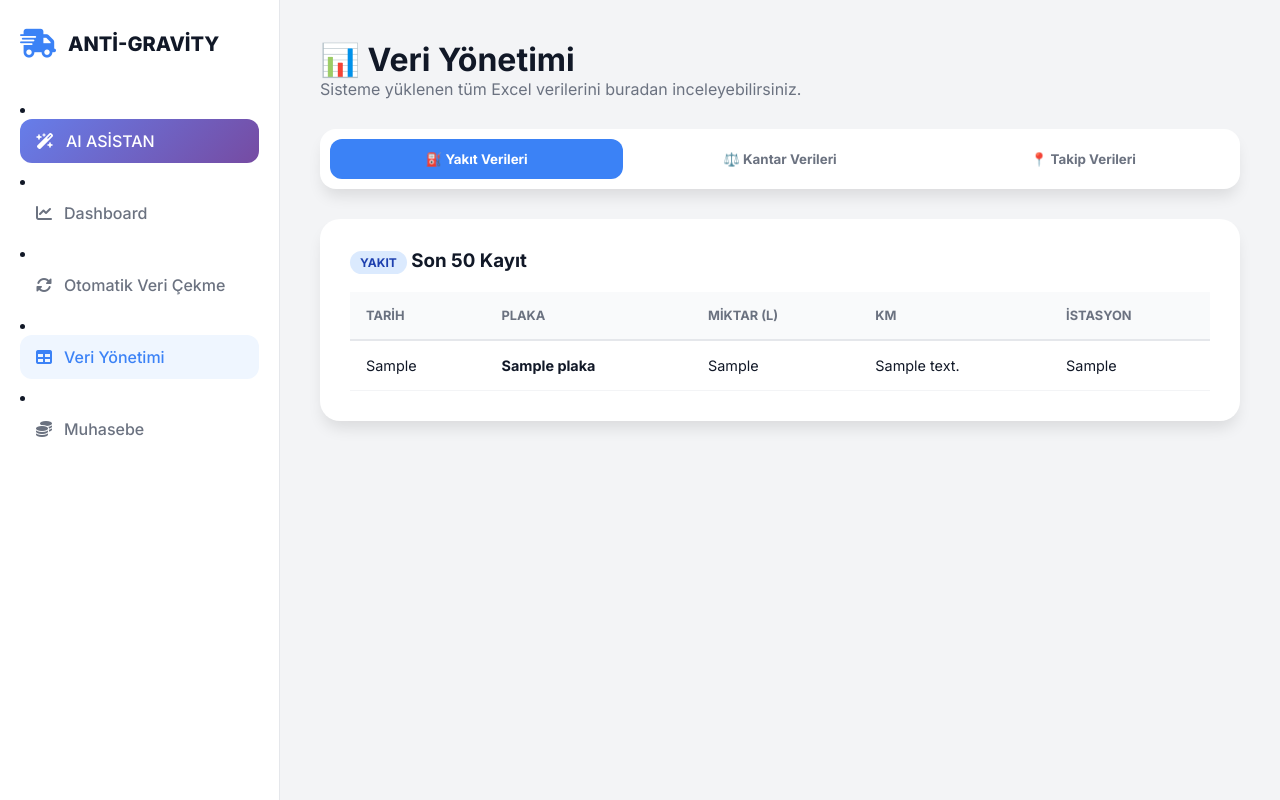
After one commit to halilibrahimgulgec/antisonprg, a Flask app: template templates/data_management.html in a window 1280 px wide. The commit adds this page. Run offline with Flask 3, Linux system fonts and the light colour scheme; the template is opened without the code that fills it: most values are stand-ins (such as "Sample title", 1, 10 or a date in 2020).

Commit message:
Otomatik veri çekme ve veri yönetimi sayfaları eklendi

```diff
--- /dev/null
+++ b/templates/data_management.html
@@ -0,0 +1,154 @@
+<!DOCTYPE html>
+<html lang="tr">
+<head>
+    <meta charset="UTF-8">
+    <meta name="viewport" content="width=device-width, initial-scale=1.0">
+    <title>Veri Yönetimi - Telematik Dashboard</title>
+    <link href="https://fonts.googleapis.com/css2?family=Inter:wght@300;400;500;600;700;800&display=swap" rel="stylesheet">
+    <link rel="stylesheet" href="https://cdnjs.cloudflare.com/ajax/libs/font-awesome/6.4.0/css/all.min.css">
+    <style>
+        :root {
+            --bg-color: #F3F4F6;
+            --primary: #3B82F6;
+            --text-main: #111827;
+            --text-muted: #6B7280;
+            --sidebar-width: 280px;
+            --radius: 20px;
+            --shadow: 0 10px 15px -3px rgba(0, 0, 0, 0.1);
+        }
+
+        * { margin: 0; padding: 0; box-sizing: border-box; font-family: 'Inter', sans-serif; }
+        body { background-color: var(--bg-color); color: var(--text-main); display: flex; min-height: 100vh; }
+
+        .sidebar { width: var(--sidebar-width); background: white; height: 100vh; position: fixed; left: 0; top: 0; padding: 30px 20px; border-right: 1px solid #E5E7EB; z-index: 1000; }
+        .logo { display: flex; align-items: center; gap: 12px; margin-bottom: 40px; text-decoration: none; color: var(--text-main); }
+        .logo i { font-size: 1.8rem; color: var(--primary); }
+        .logo h2 { font-size: 1.25rem; font-weight: 800; }
+
+        .nav-link { display: flex; align-items: center; gap: 12px; padding: 12px 16px; text-decoration: none; color: var(--text-muted); font-weight: 500; border-radius: 12px; transition: all 0.2s; margin-bottom: 8px; }
+        .nav-link:hover, .nav-link.active { background: #EFF6FF; color: var(--primary); }
+
+        .main-content { margin-left: var(--sidebar-width); flex-grow: 1; padding: 40px; }
+
+        .tabs { display: flex; gap: 10px; margin-bottom: 30px; background: white; padding: 10px; border-radius: 16px; box-shadow: var(--shadow); }
+        .tab-btn { flex: 1; padding: 12px; border: none; background: transparent; font-weight: 700; color: var(--text-muted); cursor: pointer; border-radius: 12px; transition: all 0.2s; }
+        .tab-btn.active { background: var(--primary); color: white; }
+
+        .tab-content { display: none; background: white; border-radius: var(--radius); padding: 30px; box-shadow: var(--shadow); }
+        .tab-content.active { display: block; animation: fadeIn 0.3s ease; }
+        @keyframes fadeIn { from { opacity: 0; transform: translateY(10px); } to { opacity: 1; transform: translateY(0); } }
+
+        table { width: 100%; border-collapse: collapse; margin-top: 20px; }
+        th { text-align: left; padding: 16px; background: #F9FAFB; font-size: 0.8rem; font-weight: 700; color: var(--text-muted); text-transform: uppercase; border-bottom: 2px solid #E5E7EB; }
+        td { padding: 16px; border-bottom: 1px solid #F3F4F6; font-size: 0.9rem; }
+        tr:hover { background: #F8FAFC; }
+
+        .badge { padding: 4px 10px; border-radius: 20px; font-size: 0.75rem; font-weight: 700; }
+        .badge-yakit { background: #DBEAFE; color: #1E40AF; }
+        .badge-kantar { background: #DCFCE7; color: #166534; }
+        .badge-takip { background: #FEF3C7; color: #92400E; }
+    </style>
+</head>
+<body>
+    <aside class="sidebar">
+        <a href="/" class="logo"><i class="fa-solid fa-truck-fast"></i><h2>ANTİ-GRAVİTY</h2></a>
+        <nav class="nav-menu">
+            <li class="nav-item"><a href="/ai-assistant" class="nav-link" style="background: linear-gradient(135deg, #667eea 0%, #764ba2 100%); color: white;"><i class="fa-solid fa-wand-magic-sparkles"></i> AI ASİSTAN</a></li>
+            <li class="nav-item"><a href="/" class="nav-link"><i class="fa-solid fa-chart-line"></i> Dashboard</a></li>
+            <li class="nav-item"><a href="/sync" class="nav-link"><i class="fa-solid fa-rotate"></i> Otomatik Veri Çekme</a></li>
+            <li class="nav-item"><a href="/veriler" class="nav-link active"><i class="fa-solid fa-table"></i> Veri Yönetimi</a></li>
+            <li class="nav-item"><a href="/muhasebe" class="nav-link"><i class="fa-solid fa-coins"></i> Muhasebe</a></li>
+        </nav>
+    </aside>
+
+    <main class="main-content">
+        <header style="margin-bottom: 30px;">
+            <h1>📊 Veri Yönetimi</h1>
+            <p style="color: var(--text-muted);">Sisteme yüklenen tüm Excel verilerini buradan inceleyebilirsiniz.</p>
+        </header>
+
+        <div class="tabs">
+            <button class="tab-btn active" onclick="switchTab('yakitTab', this)">⛽ Yakıt Verileri</button>
+            <button class="tab-btn" onclick="switchTab('kantarTab', this)">⚖️ Kantar Verileri</button>
+            <button class="tab-btn" onclick="switchTab('takipTab', this)">📍 Takip Verileri</button>
+        </div>
+
+        <!-- Yakıt Verileri -->
+        <div id="yakitTab" class="tab-content active">
+            <h3><span class="badge badge-yakit">YAKIT</span> Son 50 Kayıt</h3>
+            <div style="overflow-x: auto;">
+                <table>
+                    <thead>
+                        <tr><th>Tarih</th><th>Plaka</th><th>Miktar (L)</th><th>KM</th><th>İstasyon</th></tr>
+                    </thead>
+                    <tbody>
+                        {% for item in yakit %}
+                        <tr>
+                            <td>{{ item.islem_tarihi }}</td>
+                            <td><strong>{{ item.plaka }}</strong></td>
+                            <td>{{ item.yakit_miktari }}</td>
+                            <td>{{ item.km_bilgisi }}</td>
+                            <td>{{ item.istasyon_adi }}</td>
+                        </tr>
+                        {% endfor %}
+                    </tbody>
+                </table>
+            </div>
+        </div>
+
+        <!-- Kantar Verileri -->
+        <div id="kantarTab" class="tab-content">
+            <h3><span class="badge badge-kantar">KANTAR</span> Son 50 Kayıt</h3>
+            <div style="overflow-x: auto;">
+                <table>
+                    <thead>
+                        <tr><th>Tarih</th><th>Plaka</th><th>Miktar</th><th>Birim</th><th>Cari</th></tr>
+                    </thead>
+                    <tbody>
+                        {% for item in kantar %}
+                        <tr>
+                            <td>{{ item.tarih }}</td>
+                            <td><strong>{{ item.plaka }}</strong></td>
+                            <td>{{ item.miktar }}</td>
+                            <td>{{ item.birim }}</td>
+                            <td>{{ item.cari_unvan }}</td>
+                        </tr>
+                        {% endfor %}
+                    </tbody>
+                </table>
+            </div>
+        </div>
+
+        <!-- Takip Verileri -->
+        <div id="takipTab" class="tab-content">
+            <h3><span class="badge badge-takip">TAKİP</span> Son 50 Kayıt</h3>
+            <div style="overflow-x: auto;">
+                <table>
+                    <thead>
+                        <tr><th>Tarih</th><th>Plaka</th><th>Hız</th><th>Konum</th></tr>
+                    </thead>
+                    <tbody>
+                        {% for item in takip %}
+                        <tr>
+                            <td>{{ item.tarih }}</td>
+                            <td><strong>{{ item.plaka }}</strong></td>
+                            <td>{{ item.hiz }} km/h</td>
+                            <td>{{ item.konum }}</td>
+                        </tr>
+                        {% endfor %}
+                    </tbody>
+                </table>
+            </div>
+        </div>
+    </main>
+
+    <script>
+        function switchTab(id, el) {
+            document.querySelectorAll('.tab-btn').forEach(b => b.classList.remove('active'));
+            document.querySelectorAll('.tab-content').forEach(c => c.classList.remove('active'));
+            el.classList.add('active');
+            document.getElementById(id).classList.add('active');
+        }
+    </script>
+</body>
+</html>
--- a/templates/index.html
+++ b/templates/index.html
@@ -116,6 +116,8 @@
                 </a>
             </li>
             <li class="nav-item"><a href="/" class="nav-link active"><i class="fa-solid fa-chart-line"></i> {{ _('Dashboard') }}</a></li>
+            <li class="nav-item"><a href="/sync" class="nav-link"><i class="fa-solid fa-rotate"></i> {{ _('Otomatik Veri Çekme') }}</a></li>
+            <li class="nav-item"><a href="/veriler" class="nav-link"><i class="fa-solid fa-table"></i> {{ _('Veri Yönetimi') }}</a></li>
             <li class="nav-item"><a href="/muhasebe" class="nav-link"><i class="fa-solid fa-coins"></i> {{ _('Muhasebe Analizi') }}</a></li>
             <li class="nav-item"><a href="/arac-yonetimi" class="nav-link"><i class="fa-solid fa-truck-moving"></i> {{ _('Filo Yönetimi') }}</a></li>
             <li class="nav-item"><a href="/bakim" class="nav-link"><i class="fa-solid fa-wrench"></i> {{ _('Bakım & Onarım') }}</a></li>
```
Also changed, not shown: app.py (+31 -0 lines), templates/sync.html (added, +139 -0 lines).
